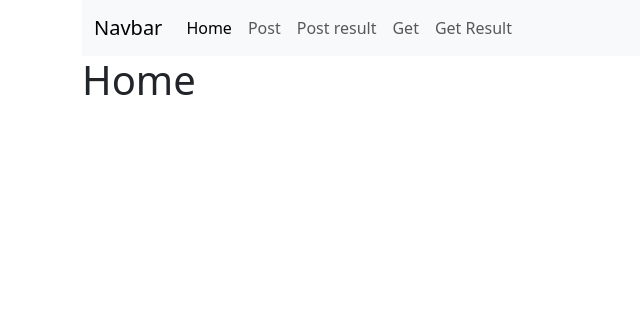
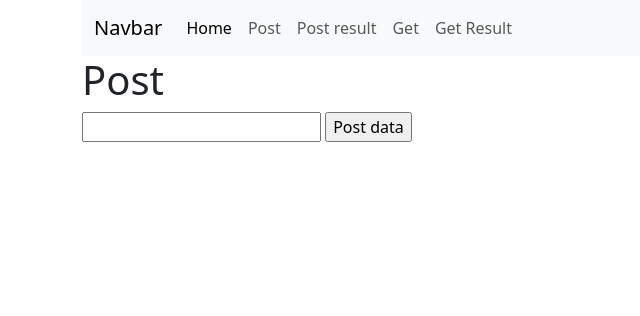
Before and after one commit to JaseADohn/HW2, a PHP site: page /get.php in a window 1280 px wide. Shown: the top 316 px of the page, without its empty margins (0-640 px from the left). Run offline with PHP 8.4, Linux system fonts and the light colour scheme.

Commit message:
Update get.php

```diff
--- a/get.php
+++ b/get.php
@@ -2,7 +2,10 @@
 $pageTitle = "Get";
 include "view-header.php";
 ?>
-      <h1>Home</h1>
+      <h1>Post</h1>
+      <form method="get" action="post-results.php">
+        <input type="text" name="my-name">
+        <input type="submit" value="Post data">
 <?php
 include "view-footer.php";
 ?>
```
